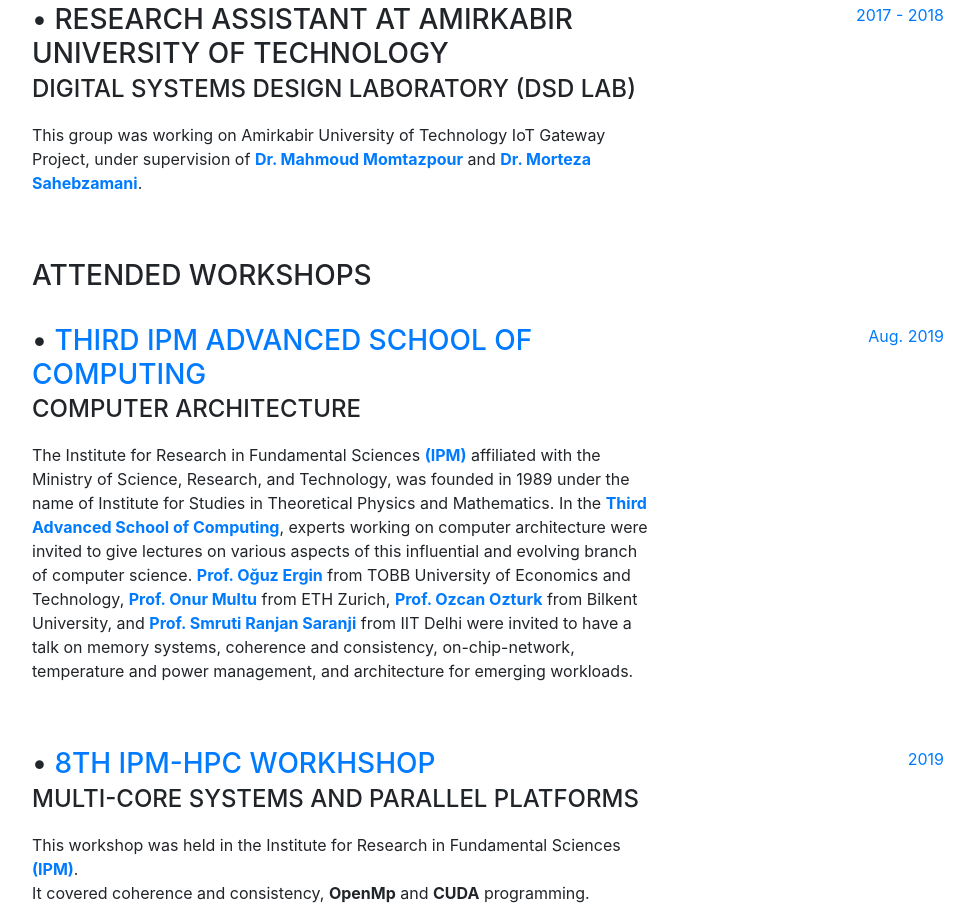
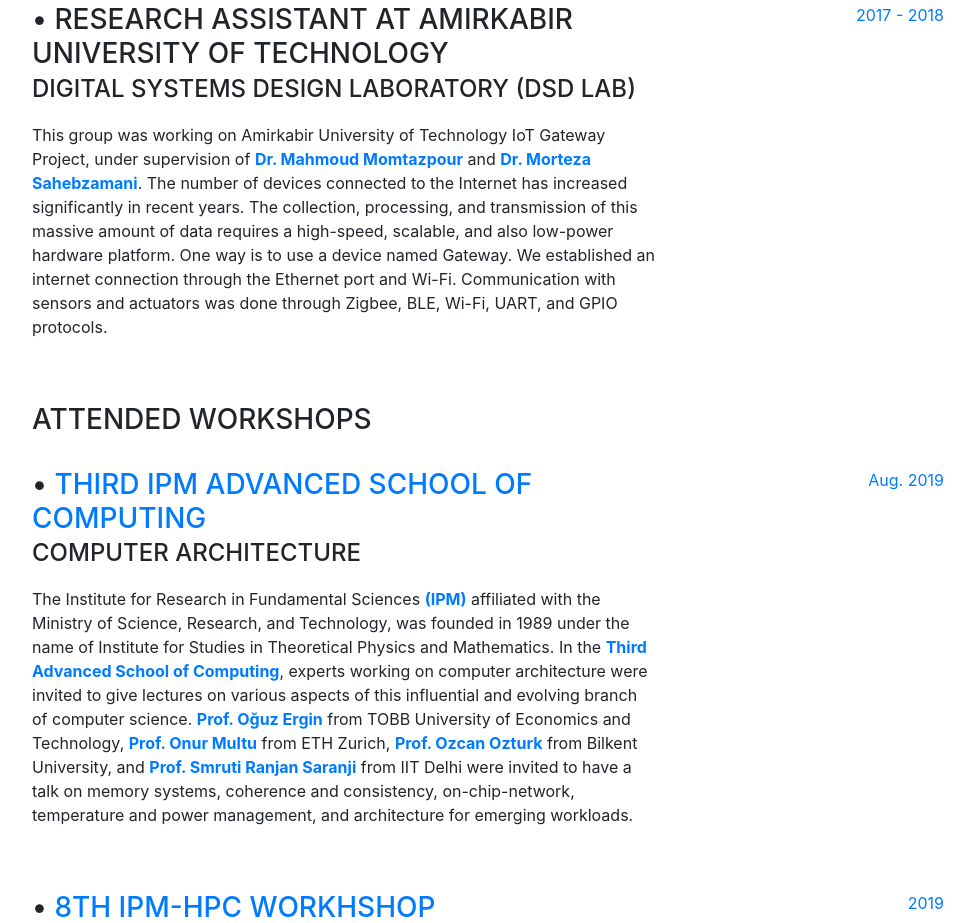
Before and after one commit to negarneda/negarneda.github.io, a website with bundled scripts: page index.html in a window 1280 px wide. Shown: the part 3380-4303 px from the top of the page, without its empty margins (288-1262 px from the left). Built offline with nearby package versions, Linux system fonts and the light colour scheme; a web font is replaced by a local one.

Commit message:
Update index.html

```diff
--- a/index.html
+++ b/index.html
@@ -205,8 +205,10 @@
             <div class="resume-content mr-auto">
               <h3 class="mb-0">• Research Assistant at Amirkabir University of Technology</h3>
               <div class="subheading mb-3">Digital Systems Design Laboratory (DSD Lab)</div>
-              <p>This group was working on Amirkabir University of Technology IoT Gateway Project, under supervision of <a href = "http://ceit.aut.ac.ir/~momtazpour/"><b>Dr. Mahmoud Momtazpour</b></a> and <a href="http://ceit.aut.ac.ir/~szamani/"><b>Dr. Morteza Sahebzamani</b></a>.</p>
-            </div>
+              <p>This group was working on Amirkabir University of Technology IoT Gateway Project, under supervision of <a href = "http://ceit.aut.ac.ir/~momtazpour/"><b>Dr. Mahmoud Momtazpour</b></a> and <a href="http://ceit.aut.ac.ir/~szamani/"><b>Dr. Morteza Sahebzamani</b></a>.
+		   The number of devices connected to the Internet has increased significantly in recent years. The collection, processing, and transmission of this massive amount of data requires a high-speed, scalable, and also low-power hardware platform. One way is to use a device named Gateway.
+		      We established an internet connection through the Ethernet port and Wi-Fi. Communication with sensors and actuators was done through Zigbee, BLE, Wi-Fi, UART, and GPIO protocols.</p>
+			</div>
             <div class="resume-date text-md-right">
               <span class="text-primary">2017 - 2018</span>
             </div>
```
